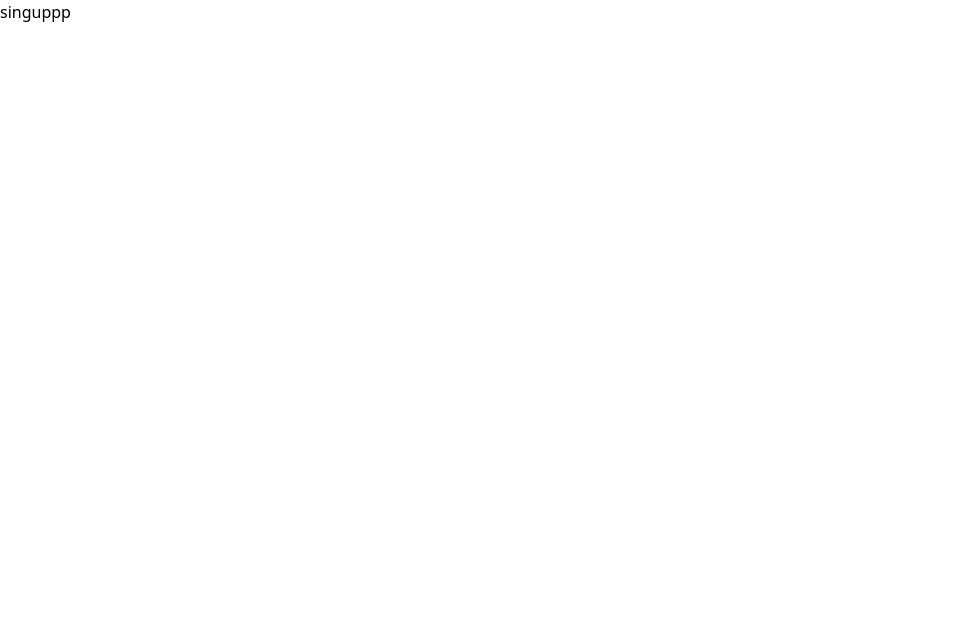
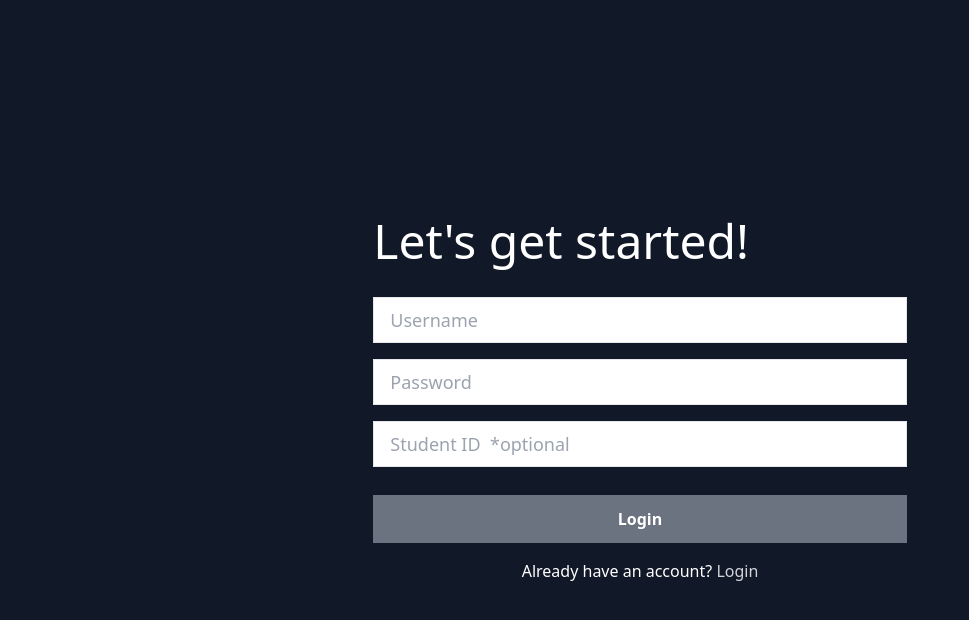
Before and after one commit to naIlSeong/booking-frontend, a React (Create React App) app: page /signup in a window 1280 px wide. Shown: the top 620 px of the page, without its empty margins (0-969 px from the left). Built offline with nearby package versions, Linux system fonts and the light colour scheme.

Commit message:
Add Signup page

```diff
--- a/src/pages/login.tsx
+++ b/src/pages/login.tsx
@@ -106,7 +106,7 @@
         New to Booking?
         <Link to="/signup" className="text-coolGray-300  hover:underline">
           {" "}
-          Create an account
+          Sign up
         </Link>
       </h5>
     </div>
--- a/src/pages/singup.tsx
+++ b/src/pages/singup.tsx
@@ -1,5 +1,125 @@
+import { gql, useMutation } from "@apollo/client";
 import React from "react";
+import { useForm } from "react-hook-form";
+import { Link, useHistory } from "react-router-dom";
+import { Button } from "../components/button";
+import { FormError } from "../components/form-error";
+import { createUser, createUserVariables } from "../__generated__/createUser";
+
+const CREATE_USER = gql`
+  mutation createUser($input: CreateUserInput!) {
+    createUser(input: $input) {
+      ok
+      error
+    }
+  }
+`;
+
+interface IForm {
+  username: string;
+  password: string;
+  studentId: number;
+}
 
 export const Signup = () => {
-  return <span>singuppp</span>;
+  const {
+    register,
+    getValues,
+    handleSubmit,
+    formState,
+    errors,
+  } = useForm<IForm>({
+    mode: "onChange",
+  });
+
+  const history = useHistory();
+
+  const onCompleted = (data: createUser) => {
+    const {
+      createUser: { ok },
+    } = data;
+    if (ok) {
+      history.push("/");
+    }
+  };
+
+  const [loginMutation, { data: createUserOutput, loading }] = useMutation<
+    createUser,
+    createUserVariables
+  >(CREATE_USER, { onCompleted });
+
+  const onSubmint = () => {
+    if (!loading) {
+      const { username, password, studentId } = getValues();
+      loginMutation({
+        variables: {
+          input: {
+            username,
+            password,
+            studentId,
+          },
+        },
+      });
+    }
+  };
+
+  return (
+    <div className="background flexBox">
+      <div className="title">Let's get started!</div>
+      <form className="grid gap-4 w-5/12" onSubmit={handleSubmit(onSubmint)}>
+        <input
+          ref={register({ required: "Required" })}
+          name="username"
+          type="text"
+          className="input"
+          placeholder="Username"
+        />
+        {errors.username?.message && (
+          <FormError errorMessage={errors.username.message} />
+        )}
+        <input
+          ref={register({ required: "Required", minLength: 8 })}
+          name="password"
+          type="password"
+          className="input"
+          placeholder="Password"
+        />
+        {errors.password?.message && (
+          <FormError errorMessage={errors.password.message} />
+        )}
+        {errors.password?.type === "minLength" && (
+          <FormError errorMessage="Password should be more than or equal 8 chars" />
+        )}
+        <input
+          ref={register({
+            valueAsNumber: true,
+            validate: (value) =>
+              !value || (value && value.toString().length === 6),
+          })}
+          name="studentId"
+          type="text"
+          className="input"
+          placeholder="Student ID  *optional"
+        />
+        {errors.studentId?.type === "validate" && (
+          <FormError errorMessage="Student ID should be equal 6 numbers" />
+        )}
+        <Button
+          canClick={formState.isValid}
+          loading={loading}
+          actionText="Login"
+        />
+        {createUserOutput?.createUser.error && (
+          <FormError errorMessage={createUserOutput.createUser.error} />
+        )}
+      </form>
+      <h5 className="pt-4 font-light text-white">
+        Already have an account?
+        <Link to="/" className="text-coolGray-300  hover:underline">
+          {" "}
+          Login
+        </Link>
+      </h5>
+    </div>
+  );
 };
--- a/src/routers/logged-in-router.tsx
+++ b/src/routers/logged-in-router.tsx
@@ -1,8 +1,12 @@
 import React from "react";
-import { isLoggedInVar } from "../apollo";
+import { authToken } from "../apollo";
 
 export const LoggedInRouter = () => {
-  const onClick = () => isLoggedInVar(false);
+  const onClick = () => {
+    localStorage.clear();
+    window.location.reload();
+    authToken();
+  };
   return (
     <div>
       <div>Hola!!!!!</div>
```
